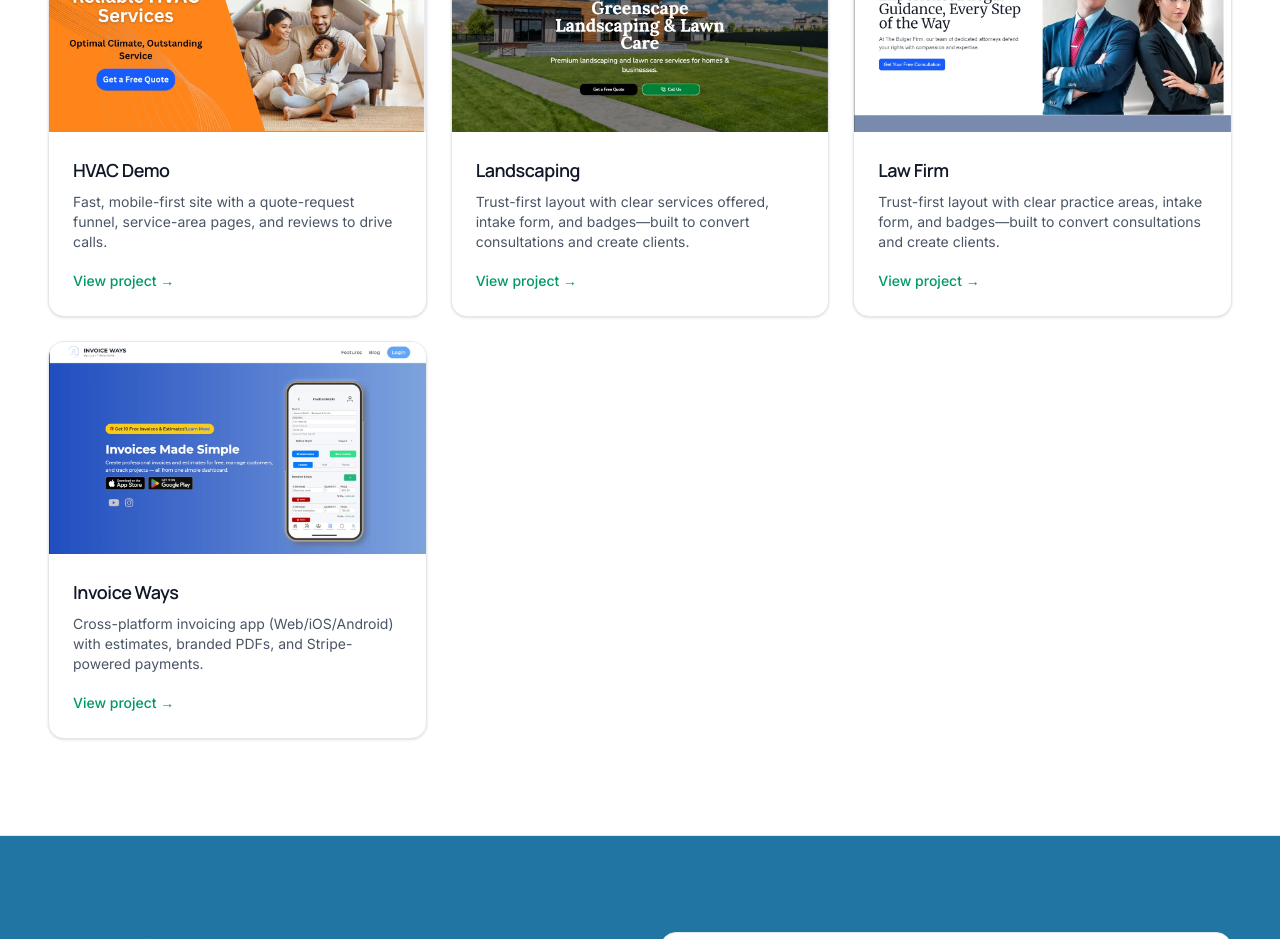
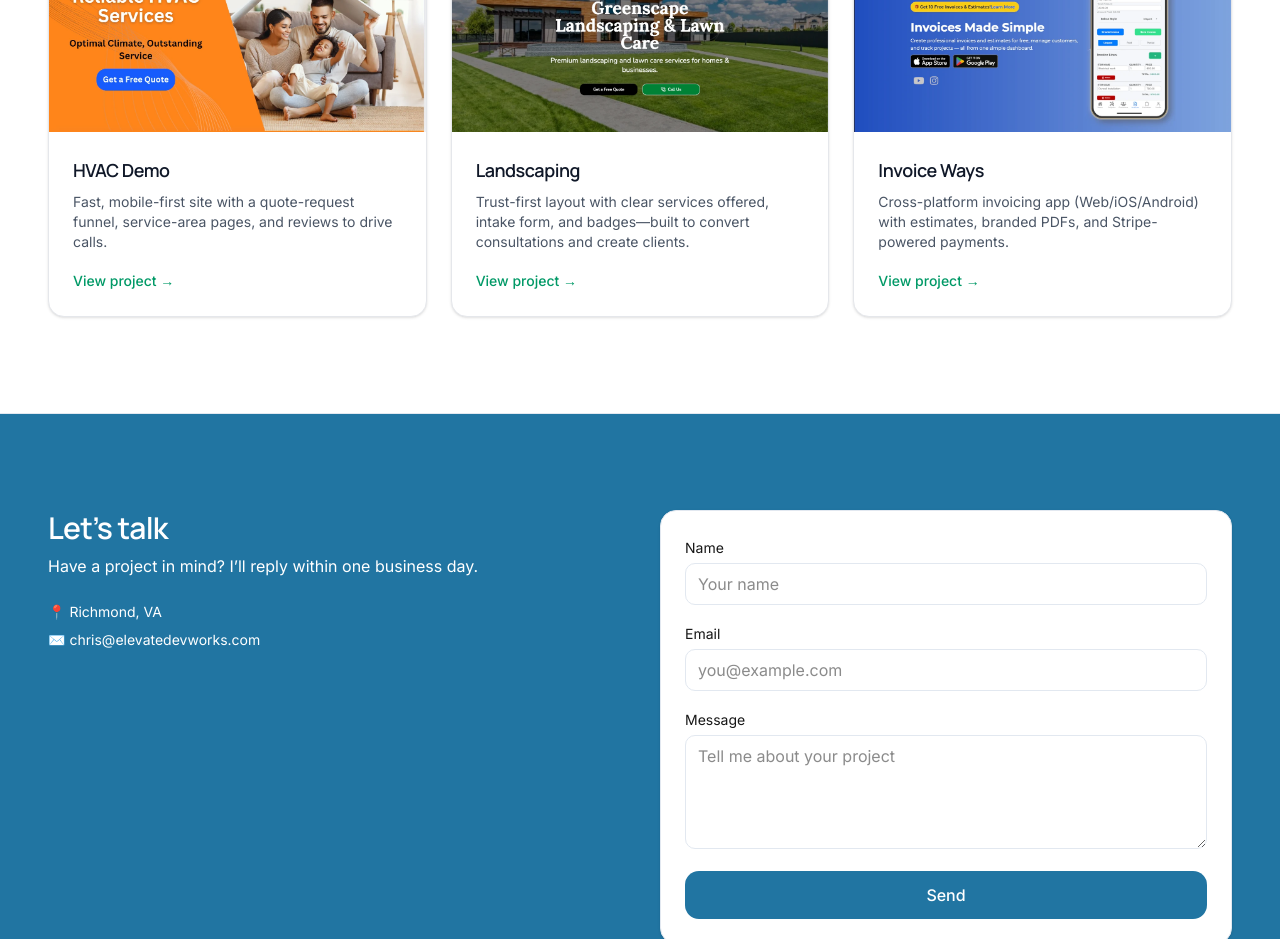
Before and after one commit to chrisowensdev/elevatedevworks-site, a Next.js app: page /work in a window 1280 px wide. Shown: the part 820-1759 px from the top of the page. Built offline with nearby package versions, Linux system fonts and the light colour scheme.

Commit message:
Update meta titles

```diff
--- a/src/app/(marketing)/about/page.tsx
+++ b/src/app/(marketing)/about/page.tsx
@@ -4,7 +4,7 @@ import type { Metadata } from "next";
 import Link from "next/link";
 
 export const metadata: Metadata = {
-	title: "About Elevate DevWorks | Web Development for Small Businesses & Designers",
+	title: "About | Elevate DevWorks",
 	description:
 		"Learn about Elevate DevWorks — a friendly, modern web development studio helping small businesses and creative professionals build fast, SEO-ready websites with care.",
 	openGraph: {
@@ -17,7 +17,7 @@ export const metadata: Metadata = {
 	},
 	twitter: {
 		card: "summary_large_image",
-		title: "About Elevate DevWorks",
+		title: "About | Elevate DevWorks",
 		description:
 			"Friendly, reliable web development for small businesses and designers.",
 		images: ["https://elevatedevworks.com/elevate_devworks_seo_image.png"],
--- a/src/app/(marketing)/services/page.tsx
+++ b/src/app/(marketing)/services/page.tsx
@@ -6,7 +6,7 @@ import PageHero from "@/components/sections/PageHero";
 import { Metadata } from "next";
 
 export const metadata: Metadata = {
-	title: "Services| Web Development for Small Businesses & Designers",
+	title: "Website Design & Web Application Services | Elevate DevWorks",
 	description:
 		"Learn about Elevate DevWorks — a friendly, modern web development studio helping small businesses and creative professionals build fast, SEO-ready websites with care.",
 	openGraph: {
--- a/src/app/(marketing)/work/_components/WorkSection.tsx
+++ b/src/app/(marketing)/work/_components/WorkSection.tsx
@@ -53,6 +53,7 @@ export default function WorkSection() {
 										<Link
 											href={`/work/${project.slug}`}
 											className="text-sm font-medium text-emerald-600 hover:text-emerald-700"
+											aria-label={`${project.ariaLabel}`}
 										>
 											View project →
 										</Link>
--- a/src/app/(marketing)/work/page.tsx
+++ b/src/app/(marketing)/work/page.tsx
@@ -5,7 +5,7 @@ import WorkSection from "./_components/WorkSection";
 import { Metadata } from "next";
 
 export const metadata: Metadata = {
-	title: "Our Work | Web Development for Small Businesses & Designers",
+	title: "Portfolio & Recent Projects | Elevate DevWorks",
 	description:
 		"Learn about Elevate DevWorks — a friendly, modern web development studio helping small businesses and creative professionals build fast, SEO-ready websites with care.",
 	openGraph: {
--- a/src/data/work.ts
+++ b/src/data/work.ts
@@ -8,6 +8,7 @@ export const items = [
 		href: "/",
 		highlight: true,
 		slug: "hvac",
+		ariaLabel: "Peak Performance case study",
 	},
 	{
 		title: "Landscaping",
@@ -18,17 +19,18 @@ export const items = [
 		href: "https://greenscape.elevatedevworks.com",
 		highlight: true,
 		slug: "greenscape",
+		ariaLabel: "Greenscape Landscaping case study",
 	},
-	{
-		title: "Law Firm",
-		tag: "Professional Services",
-		img: "law",
-		alt: "Law firm website",
-		desc: "Trust-first layout with clear practice areas, intake form, and badges—built to convert consultations and create clients.",
-		href: "https://thebulgerfirm.netlify.app",
-		highlight: false,
-		slug: "law",
-	},
+	// {
+	// 	title: "Law Firm",
+	// 	tag: "Professional Services",
+	// 	img: "law",
+	// 	alt: "Law firm website",
+	// 	desc: "Trust-first layout with clear practice areas, intake form, and badges—built to convert consultations and create clients.",
+	// 	href: "https://thebulgerfirm.netlify.app",
+	// 	highlight: false,
+	// 	slug: "law",
+	// },
 	{
 		title: "Invoice Ways",
 		tag: "Mobile App",
@@ -38,6 +40,7 @@ export const items = [
 		href: "https://invoiceways.com",
 		highlight: true,
 		slug: "invoiceways",
+		ariaLabel: "InvoiceWays case study",
 	},
 ];
 
```
Also changed, not shown: next-sitemap.config.js (+0 -14 lines).
